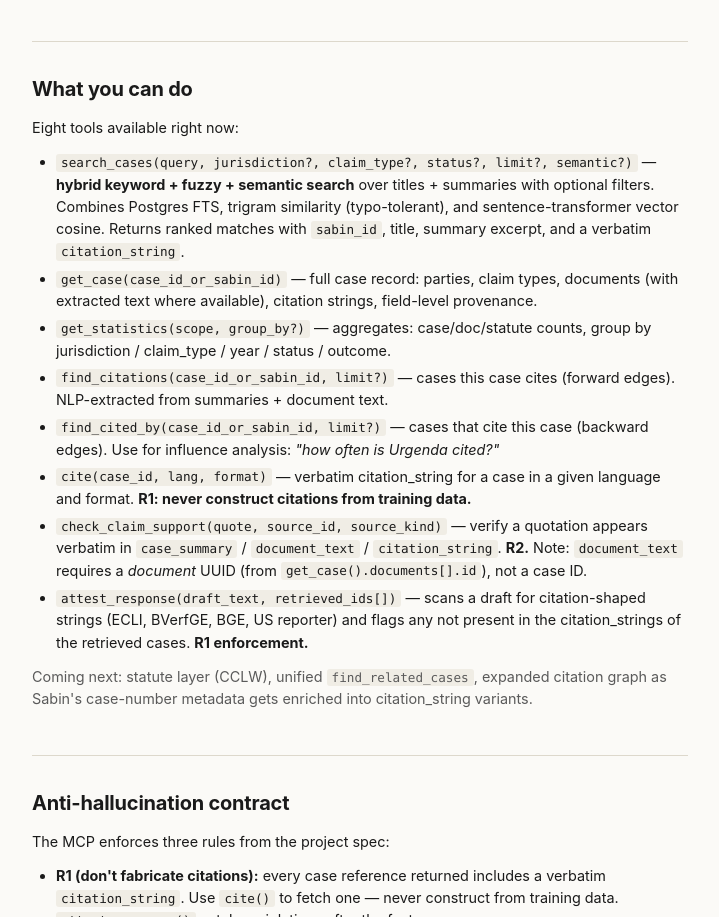
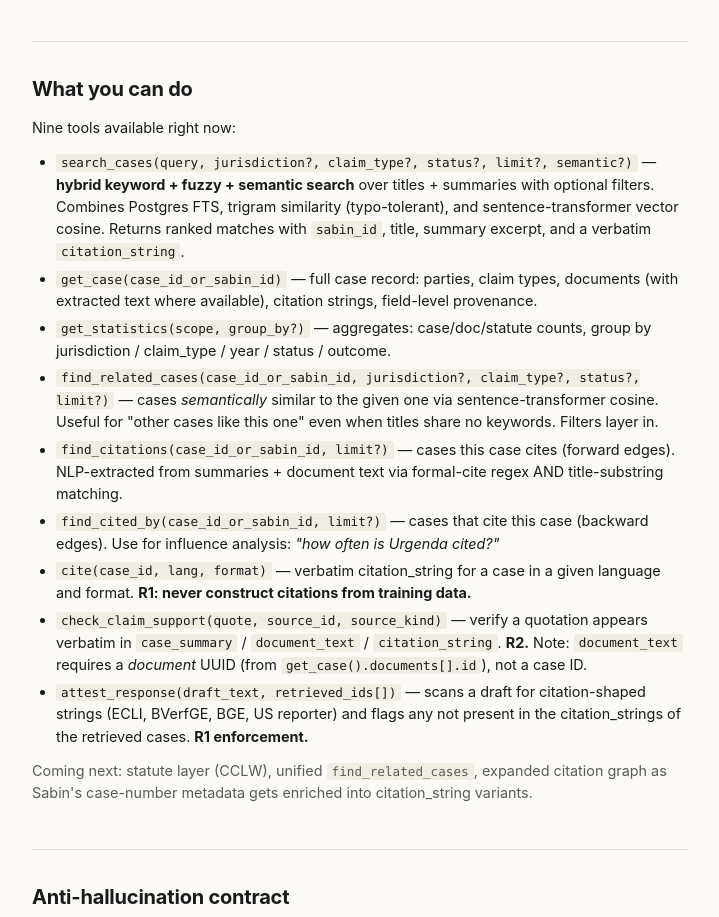
Before and after one commit to jonashertner/openclimatelaw, a plain HTML site: page deploy/apex/index.html in a window 1280 px wide. Shown: the part 3912-4829 px from the top of the page, without its empty margins (280-999 px from the left). Drawn offline with Linux system fonts and the light colour scheme.

Commit message:
docs(apex): list find_related_cases (9 tools live)

```diff
--- a/deploy/apex/index.html
+++ b/deploy/apex/index.html
@@ -305,13 +305,14 @@ asyncio.run(run())</code></pre>
 
 <h2>What you can do</h2>
 
-<p class="small">Eight tools available right now:</p>
+<p class="small">Nine tools available right now:</p>
 
 <ul class="small">
     <li><code>search_cases(query, jurisdiction?, claim_type?, status?, limit?, semantic?)</code> — <strong>hybrid keyword + fuzzy + semantic search</strong> over titles + summaries with optional filters. Combines Postgres FTS, trigram similarity (typo-tolerant), and sentence-transformer vector cosine. Returns ranked matches with <code>sabin_id</code>, title, summary excerpt, and a verbatim <code>citation_string</code>.</li>
     <li><code>get_case(case_id_or_sabin_id)</code> — full case record: parties, claim types, documents (with extracted text where available), citation strings, field-level provenance.</li>
     <li><code>get_statistics(scope, group_by?)</code> — aggregates: case/doc/statute counts, group by jurisdiction / claim_type / year / status / outcome.</li>
-    <li><code>find_citations(case_id_or_sabin_id, limit?)</code> — cases this case cites (forward edges). NLP-extracted from summaries + document text.</li>
+    <li><code>find_related_cases(case_id_or_sabin_id, jurisdiction?, claim_type?, status?, limit?)</code> — cases <em>semantically</em> similar to the given one via sentence-transformer cosine. Useful for "other cases like this one" even when titles share no keywords. Filters layer in.</li>
+    <li><code>find_citations(case_id_or_sabin_id, limit?)</code> — cases this case cites (forward edges). NLP-extracted from summaries + document text via formal-cite regex AND title-substring matching.</li>
     <li><code>find_cited_by(case_id_or_sabin_id, limit?)</code> — cases that cite this case (backward edges). Use for influence analysis: <em>"how often is Urgenda cited?"</em></li>
     <li><code>cite(case_id, lang, format)</code> — verbatim citation_string for a case in a given language and format. <strong>R1: never construct citations from training data.</strong></li>
     <li><code>check_claim_support(quote, source_id, source_kind)</code> — verify a quotation appears verbatim in <code>case_summary</code> / <code>document_text</code> / <code>citation_string</code>. <strong>R2.</strong> Note: <code>document_text</code> requires a <em>document</em> UUID (from <code>get_case().documents[].id</code>), not a case ID.</li>
```
